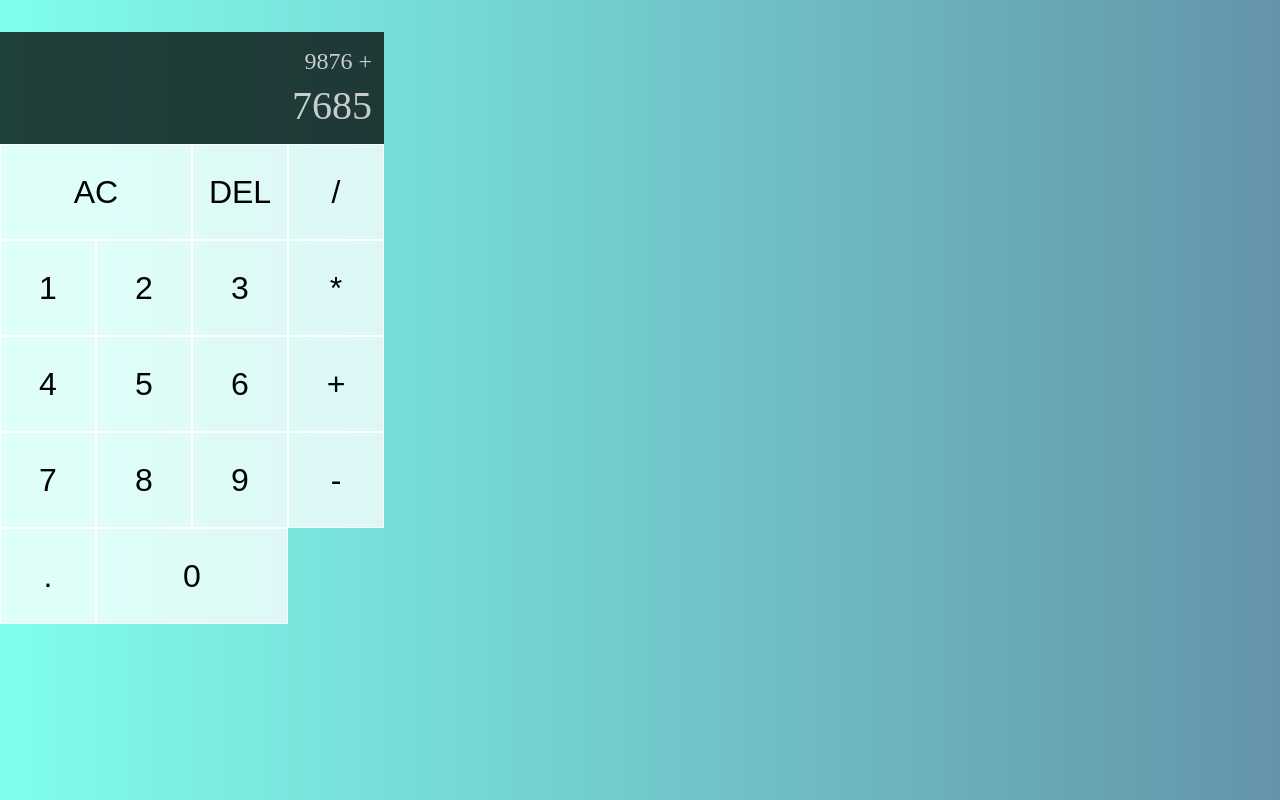
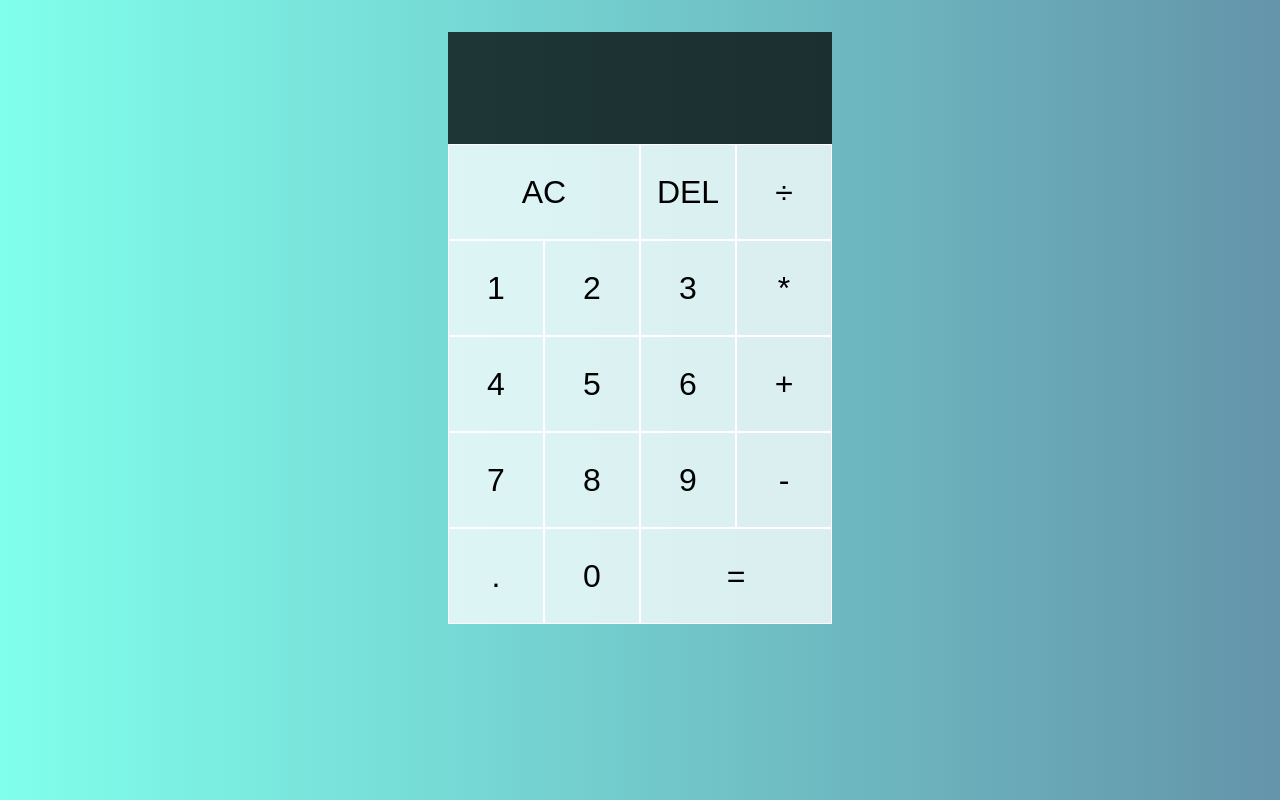
Before and after one commit to behradk90/Calculator-App, a React (Create React App) app: page / in a window 1280 px wide. Built offline with nearby package versions, Linux system fonts and the light colour scheme.

Commit message:
Calculator Logic added

```diff
--- a/src/App.js
+++ b/src/App.js
@@ -1,29 +1,163 @@
+import { useReducer } from "react";
+import DigitButton from "./DigitButton";
+import OperationButton from "./OperationButton";
 import "./styles.css"
 
+export const ACTIONS = {
+  ADD_DIGIT: 'add-digit',
+  CHOOSE_OPERATION: 'choose-operation',
+  CLEAR: 'clear',
+  DELETE_DIGIT: 'delete-digit',
+  EVALUATE: 'evaluate',
+}
+
+function reducer(state, { type, payload }) {
+  switch (type) {
+    case ACTIONS.ADD_DIGIT:
+      if (state.overwrite) {
+        return {
+          ...state,
+          currentOperand: payload.digit,
+          overwrite: false,
+        }
+      }
+      if (payload.digit === "0" && state.currentOperand === "0") {
+        return state
+      }
+      if (payload.digit === "." && state.currentOperand.includes(".")) {
+        return state
+      }
+      return {
+        ...state,
+        currentOperand: `${state.currentOperand || ""}${payload.digit}`
+      }
+
+    case ACTIONS.CHOOSE_OPERATION:
+      if (state.currentOperand == null && state.previousOperand == null) {
+        return state
+      }
+
+      if (state.currentOperand == null) {
+        return {
+          ...state,
+          operation: payload.operation,
+        }
+      }
+      if (state.previousOperand == null) {
+        return {
+          ...state,
+          operation: payload.operation,
+          previousOperand: state.currentOperand,
+          currentOperand: null,
+        }
+      }
+
+      return {
+        ...state,
+        previousOperand: evaluate(state),
+        operation: payload.operation,
+        currentOperand: null
+      }
+
+    case ACTIONS.CLEAR:
+      return {}
+
+    case ACTIONS.EVALUATE:
+      if (
+        state.operation == null ||
+        state.currentOperand == null ||
+        state.previousOperand == null
+      ) {
+        return state
+      }
+      return {
+        ...state,
+        overwrite: true,
+        previousOperand: null,
+        operation: null,
+        currentOperand: evaluate(state)
+      }
+
+    case ACTIONS.DELETE_DIGIT:
+      if (state.overwrite) {
+        return {
+          ...state,
+          overwrite: false,
+          currentOperand: null
+        }
+      }
+      if (state.currentOperand == null) return state
+      if (state.currentOperand.length === 1) {
+        return { ...state, currentOperand: null }
+      }
+
+      return {
+        ...state,
+        currentOperand: state.currentOperand.slice(0, -1)
+      }
+  }
+}
+
+function evaluate({ currentOperand, previousOperand, operation }) {
+  const prev = parseFloat(previousOperand)
+  const current = parseFloat(currentOperand)
+  if (isNaN(prev) || isNaN(current)) return ""
+  let computation = ""
+  switch (operation) {
+    case "+":
+      computation = prev + current
+      break
+    case "-":
+      computation = prev - current
+      break
+    case "*":
+      computation = prev * current
+      break
+    case "÷":
+      computation = prev / current
+      break
+  }
+
+  return computation.toString()
+}
+
+const INTEGER_FORMATTER = new Intl.NumberFormat("en-us", {
+  maximumFractionDigits: 0,
+})
+function formatOperand(operand) {
+  if (operand == null) return
+  const [integer, decimal] = operand.split('.')
+  if (decimal == null) return INTEGER_FORMATTER.format(integer)
+  return `${INTEGER_FORMATTER.format(integer)}.${decimal}`
+}
+
 function App() {
+  const [{ currentOperand, previousOperand, operation }, dispatch] = useReducer(reducer, {})
+
   return (
     <div className="calculator-grid">
       <div className="output">
-        <div className="previous-operand">9876 +</div>
-        <div className="current-operand">7685</div>
+        <div className="previous-operand">{formatOperand(previousOperand)} {operation}</div>
+        <div className="current-operand">{formatOperand(currentOperand)}</div>
       </div>
-      <button className="span-two">AC</button>
-      <button>DEL</button>
-      <button>/</button>
-      <button>1</button>
-      <button>2</button>
-      <button>3</button>
-      <button>*</button>
-      <button>4</button>
-      <button>5</button>
-      <button>6</button>
-      <button>+</button>
-      <button>7</button>
-      <button>8</button>
-      <button>9</button>
-      <button>-</button>
-      <button>.</button>
-      <button className="span-two">0</button>
+      <button className="span-two" onClick={() => dispatch({ type: ACTIONS.CLEAR })}>AC</button>
+      <button onClick={() => dispatch({ type: ACTIONS.DELETE_DIGIT })}>DEL</button>
+      <OperationButton operation="÷" dispatch={dispatch} />
+      <DigitButton digit="1" dispatch={dispatch} />
+      <DigitButton digit="2" dispatch={dispatch} />
+      <DigitButton digit="3" dispatch={dispatch} />
+      <OperationButton operation="*" dispatch={dispatch} />
+      <DigitButton digit="4" dispatch={dispatch} />
+      <DigitButton digit="5" dispatch={dispatch} />
+      <DigitButton digit="6" dispatch={dispatch} />
+      <OperationButton operation="+" dispatch={dispatch} />
+      <DigitButton digit="7" dispatch={dispatch} />
+      <DigitButton digit="8" dispatch={dispatch} />
+      <DigitButton digit="9" dispatch={dispatch} />
+      <OperationButton operation="-" dispatch={dispatch} />
+      <DigitButton digit="." dispatch={dispatch} />
+      <DigitButton digit="0" dispatch={dispatch} />
+      <button className="span-two" onClick={() => dispatch({ type: ACTIONS.EVALUATE })}>=</button>
     </div>
   );
 }
--- /dev/null
+++ b/src/DigitButton.js
@@ -0,0 +1,7 @@
+import { ACTIONS } from "./App"
+
+export default function DigitButton({ dispatch, digit }) {
+    return <button onClick={() => dispatch({ type: ACTIONS.ADD_DIGIT, payload: { digit } })}>
+        {digit}
+    </button>
+}
--- /dev/null
+++ b/src/OperationButton.js
@@ -0,0 +1,7 @@
+import { ACTIONS } from "./App"
+
+export default function OperationButton({ dispatch, operation }) {
+    return <button onClick={() => dispatch({ type: ACTIONS.CHOOSE_OPERATION, payload: { operation } })}>
+        {operation}
+    </button>
+}
--- a/src/styles.css
+++ b/src/styles.css
@@ -12,6 +12,7 @@
 .calculator-grid {
     display: grid;
     margin-top: 2rem;
+    justify-content: center;
     grid-template-columns: repeat(4, 6rem);
     grid-template-rows: minmax(7rem, auto) repeat(5, 6rem);
 }
@@ -24,8 +25,8 @@
     background-color: rgba(255, 255, 255, .75);
 }
 
-.calculator-grid>button :hover,
-.calculator-grid>button :focus {
+.calculator-grid>button:hover,
+.calculator-grid>button:focus {
     background-color: rgba(255, 255, 255, .9);
 }
 
```
